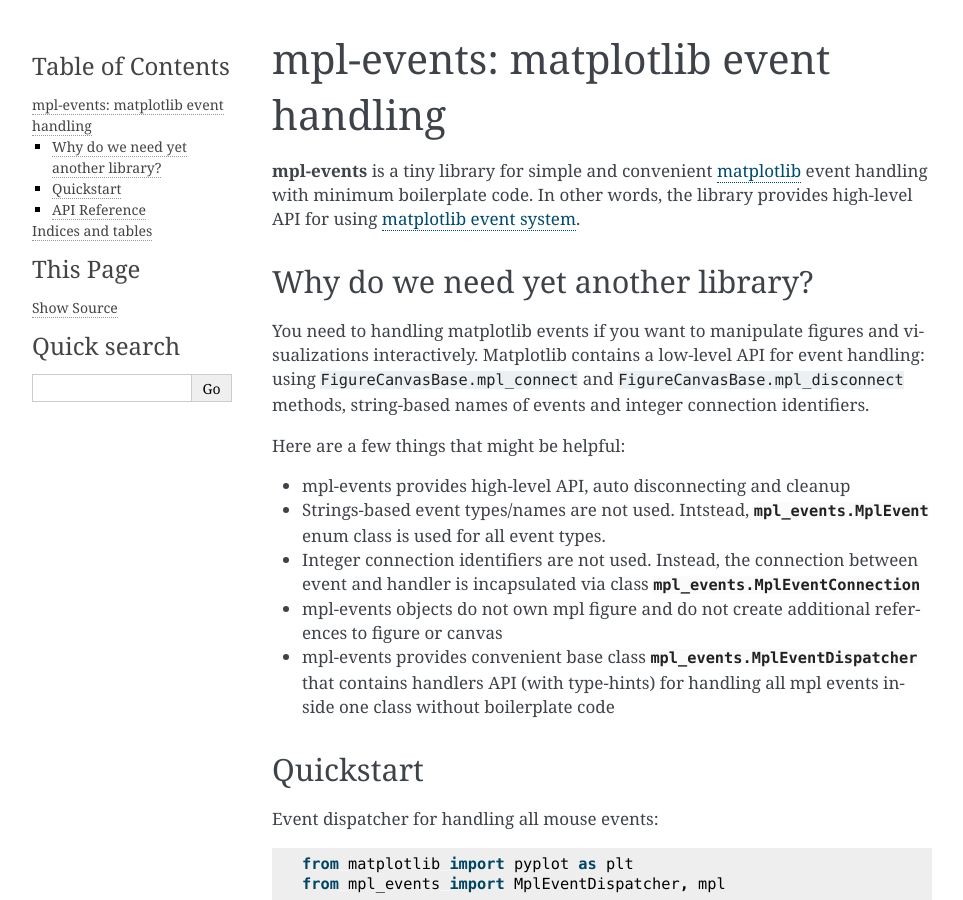
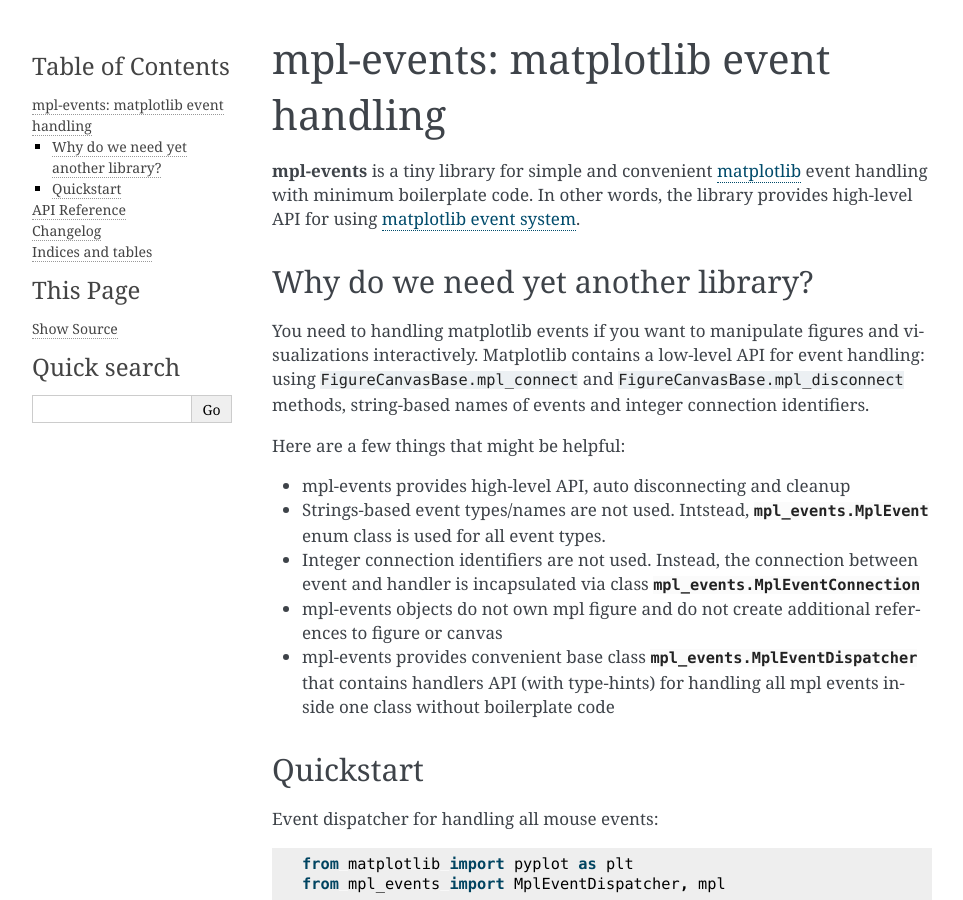
Before and after one commit to espdev/mpl-events, a Sphinx documentation site: the page built from docs/index.rst, in a window 1280 px wide and 900 px high. Shown: the whole window, without its empty margins (148-1111 px from the left). Built offline with Sphinx 7.4.7, drawn with Linux system fonts in a browser that asks for light colours; some of the changed text lies outside the part shown.

Commit message:
Improve docs index structure

```diff
--- a/docs/index.rst
+++ b/docs/index.rst
@@ -73,12 +73,19 @@
       plt.show()
 
 API Reference
--------------
+=============
 
 .. toctree::
     :maxdepth: 2
 
     api
+
+Changelog
+=========
+
+.. toctree::
+    :maxdepth: 1
+
     changelog
 
 
```
